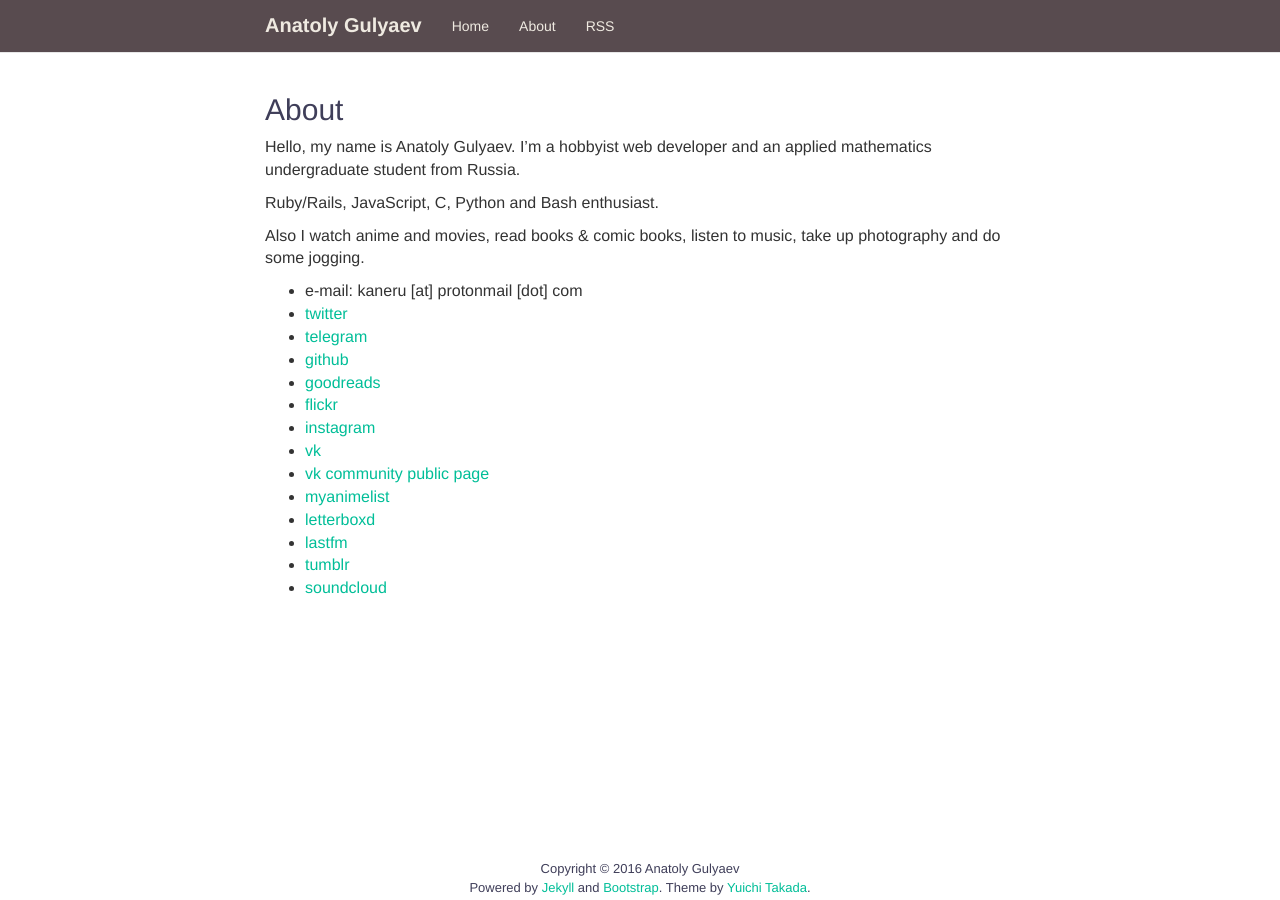
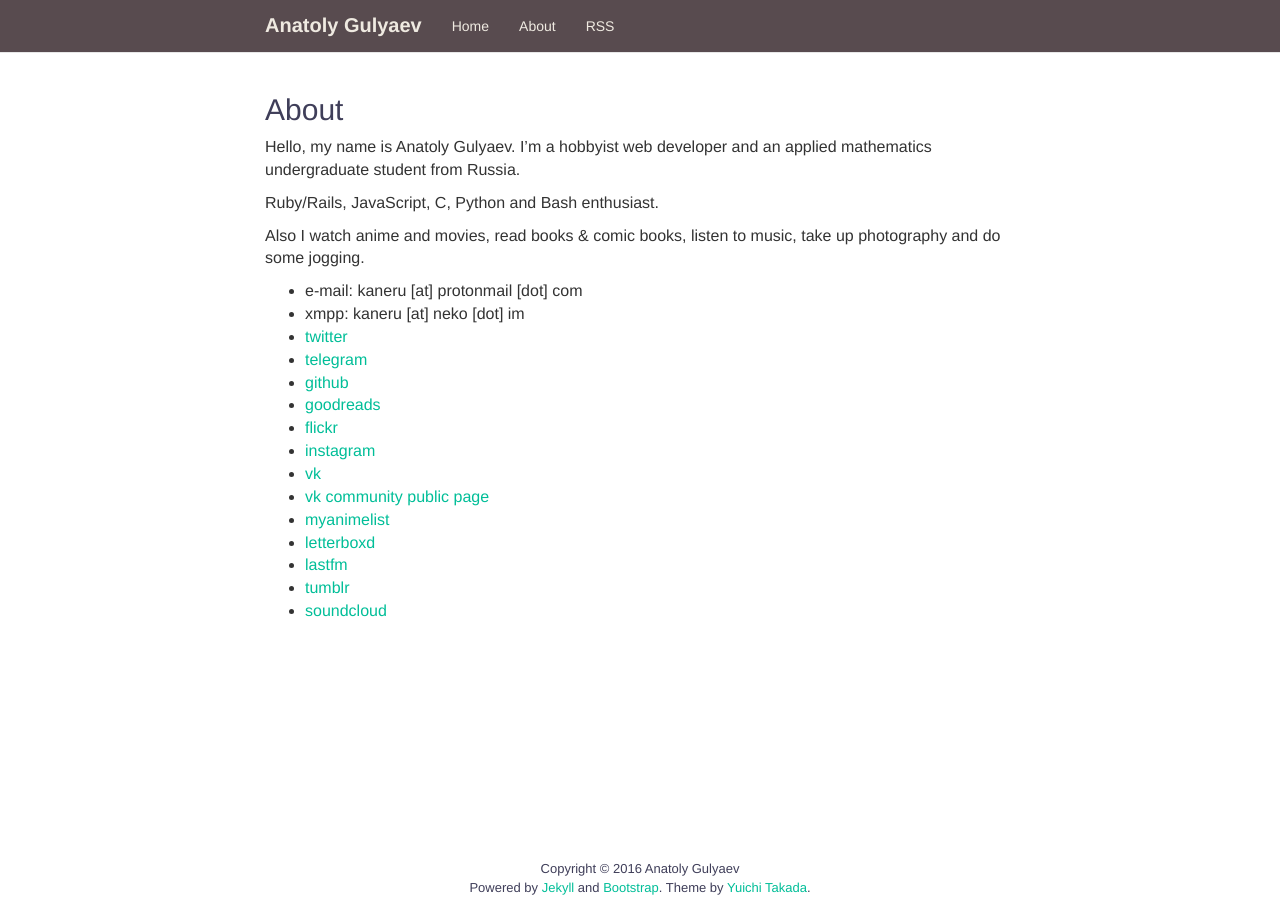
Before and after one commit to kaneru/kaneru.github.io, a Jekyll site: the page built from _pages/about.md, in a window 1280 px wide. Built offline with Jekyll 4.4.1, drawn with Linux system fonts in a browser that asks for light colours; nearby versions of some CDN libraries.

Commit message:
Add xmpp address

```diff
--- a/_pages/about.md
+++ b/_pages/about.md
@@ -11,6 +11,7 @@ Ruby/Rails, JavaScript, C, Python and Bash enthusiast.
 Also I watch anime and movies, read books & comic books, listen to music, take up photography and do some jogging.
 
 - e-mail: kaneru [at] protonmail [dot] com
+- xmpp: kaneru [at] neko [dot] im
 - [twitter](https://twitter.com/kaneru__)
 - [telegram](https://telegram.me/kaneru)
 - [github](https://github.com/kaneru)
```
